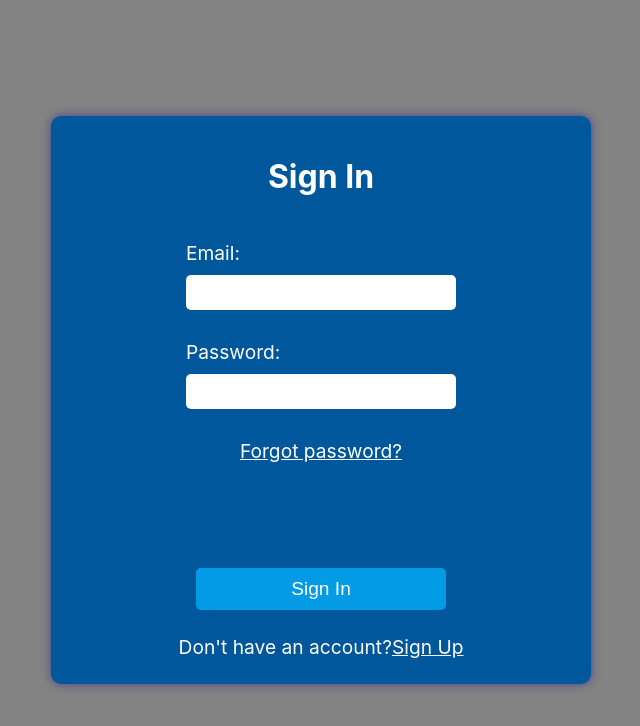
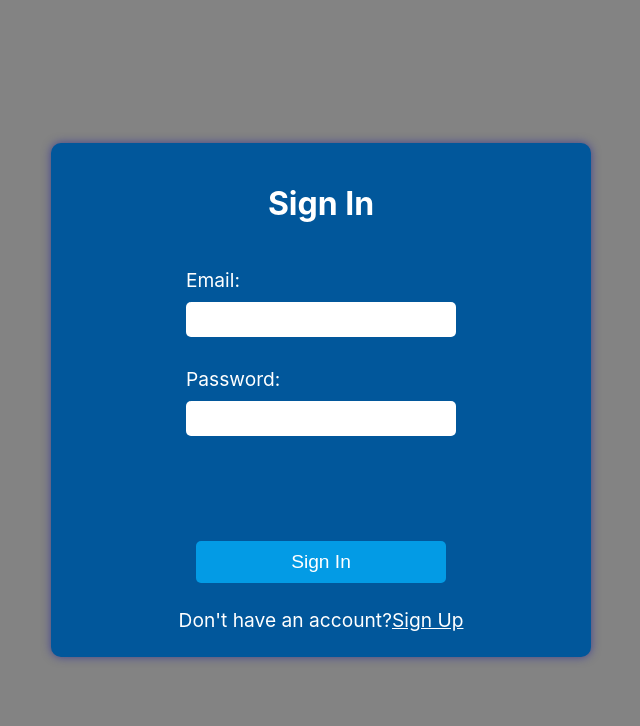
Before and after one commit to PerthTheIamCat/SolarSync, a React (Create React App) app: page /signin in a window 1280 px wide. Shown: the top 726 px of the page, without its empty margins (319-959 px from the left). Built offline with nearby package versions, Linux system fonts and the light colour scheme.

Commit message:
removed: forgot password link from SignIn component

```diff
--- a/src/SignIn/Signin.jsx
+++ b/src/SignIn/Signin.jsx
@@ -77,9 +77,6 @@ export default function SignIn({ onCloseSignIn, onOpenSignUp, setToken }) {
                             onChange={handlePasswordChange}
                         />
                     </label>
-                    <label htmlFor="forgot-password">
-                        <a id="forgot-password" href="/">Forgot password?</a>
-                    </label>
                     {errorMessage && <p className="error-message">{errorMessage}</p>}
                     <button id="SignIn-btn" type="submit" >Sign In</button>
                     <label htmlFor="sign-up">
```
